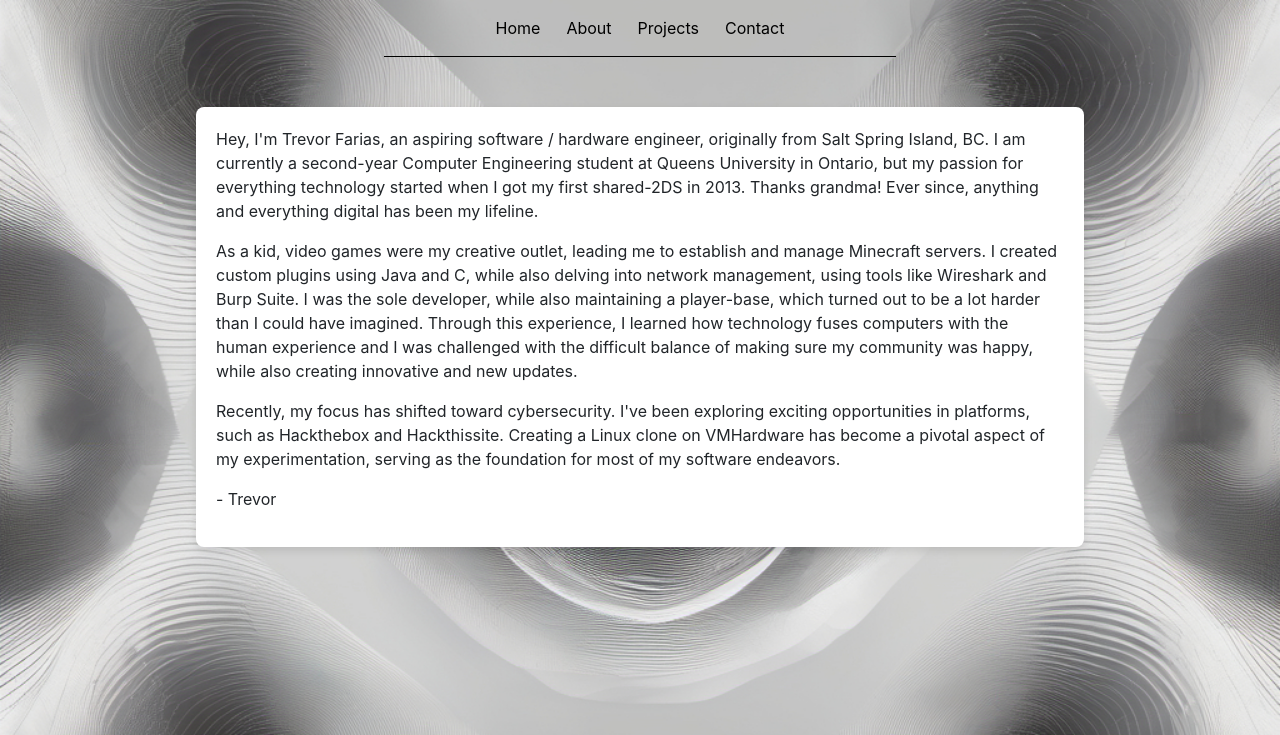
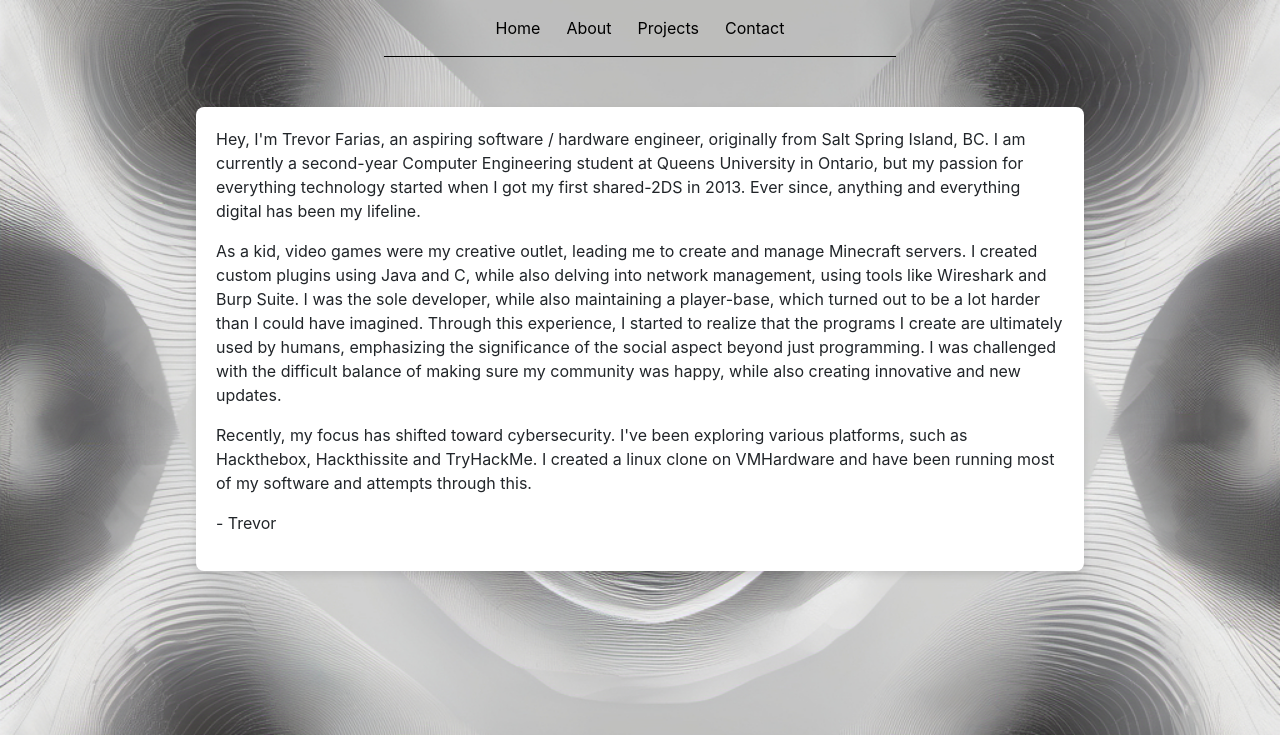
Before and after one commit to trevorfar/Portfolio_Site, a Flask app: page / in a window 1280 px wide. Shown: the top 735 px of the page. Run offline with Flask 3, Linux system fonts and the light colour scheme; data comes from the database, SQL or seed files in the repository; some libraries are stand-ins or nearby versions.

Commit message:
Finished Home & About Paragraph

```diff
--- a/templates/index.html
+++ b/templates/index.html
@@ -7,14 +7,14 @@
     </div>
 
     <div class="textContainer mx-auto">
-    <p>Hey, I'm Trevor Farias, an aspiring software / hardware engineer, originally from Salt Spring Island, BC. I am currently a second-year Computer Engineering student at Queens University in Ontario, but my passion for everything technology started when I got my first shared-2DS in 2013. Thanks grandma! Ever since, anything and everything digital has been my lifeline.
+    <p>Hey, I'm Trevor Farias, an aspiring software / hardware engineer, originally from Salt Spring Island, BC. I am currently a second-year Computer Engineering student at Queens University in Ontario, but my passion for everything technology started when I got my first shared-2DS in 2013. Ever since, anything and everything digital has been my lifeline.
     </p>
 
     <p>
-    As a kid, video games were my creative outlet, leading me to establish and manage Minecraft servers. I created custom plugins using Java and C, while also delving into network management, using tools like Wireshark and Burp Suite. I was the sole developer, while also maintaining a player-base, which turned out to be a lot harder than I could have imagined. Through this experience, I learned how technology fuses computers with the human experience and I was challenged with the difficult balance of making sure my community was happy, while also creating innovative and new updates.
+    As a kid, video games were my creative outlet, leading me to create and manage Minecraft servers. I created custom plugins using Java and C, while also delving into network management, using tools like Wireshark and Burp Suite. I was the sole developer, while also maintaining a player-base, which turned out to be a lot harder than I could have imagined. Through this experience, I started to realize that the programs I create are ultimately used by humans, emphasizing the significance of the social aspect beyond just programming. I was challenged with the difficult balance of making sure my community was happy, while also creating innovative and new updates.
     </p>
      <p>
-    Recently, my focus has shifted toward cybersecurity. I've been exploring exciting opportunities in platforms, such as Hackthebox and Hackthissite. Creating a Linux clone on VMHardware has become a pivotal aspect of my experimentation, serving as the foundation for most of my software endeavors.
+    Recently, my focus has shifted toward cybersecurity. I've been exploring various  platforms, such as Hackthebox, Hackthissite and TryHackMe. I created a linux clone on VMHardware and have been running most of my software and attempts through this.
     </p>
     <p>
     - Trevor
```
Also changed, not shown: 1 other file.
